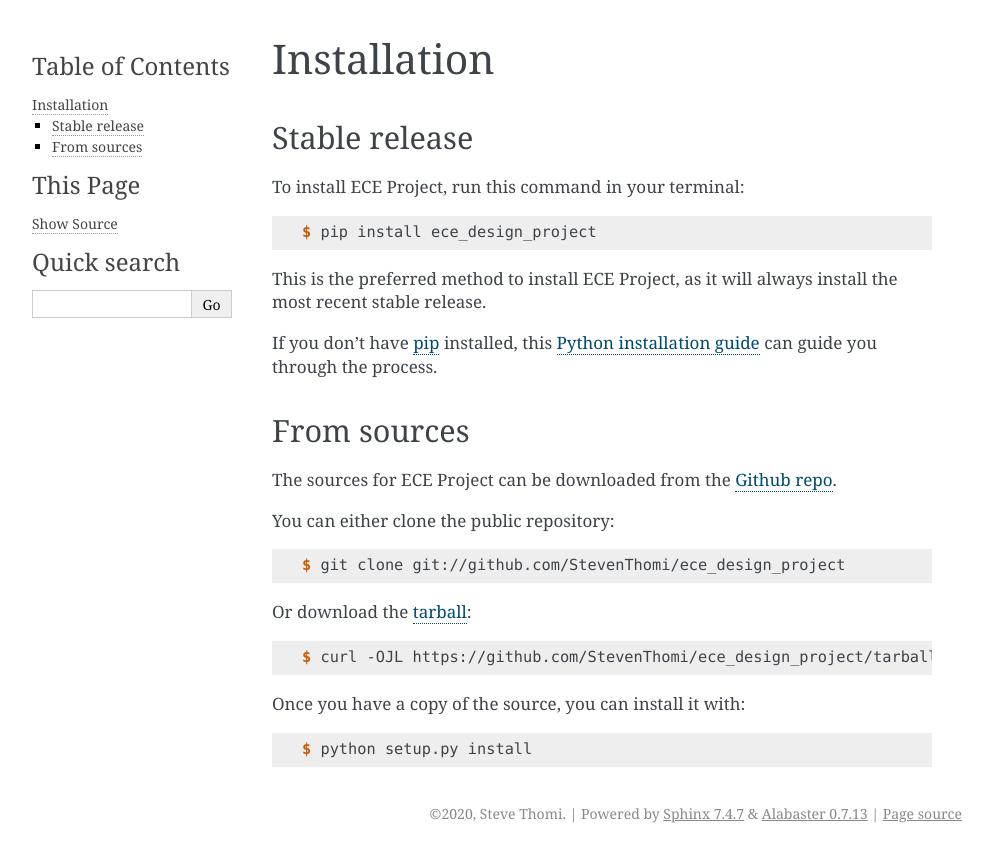
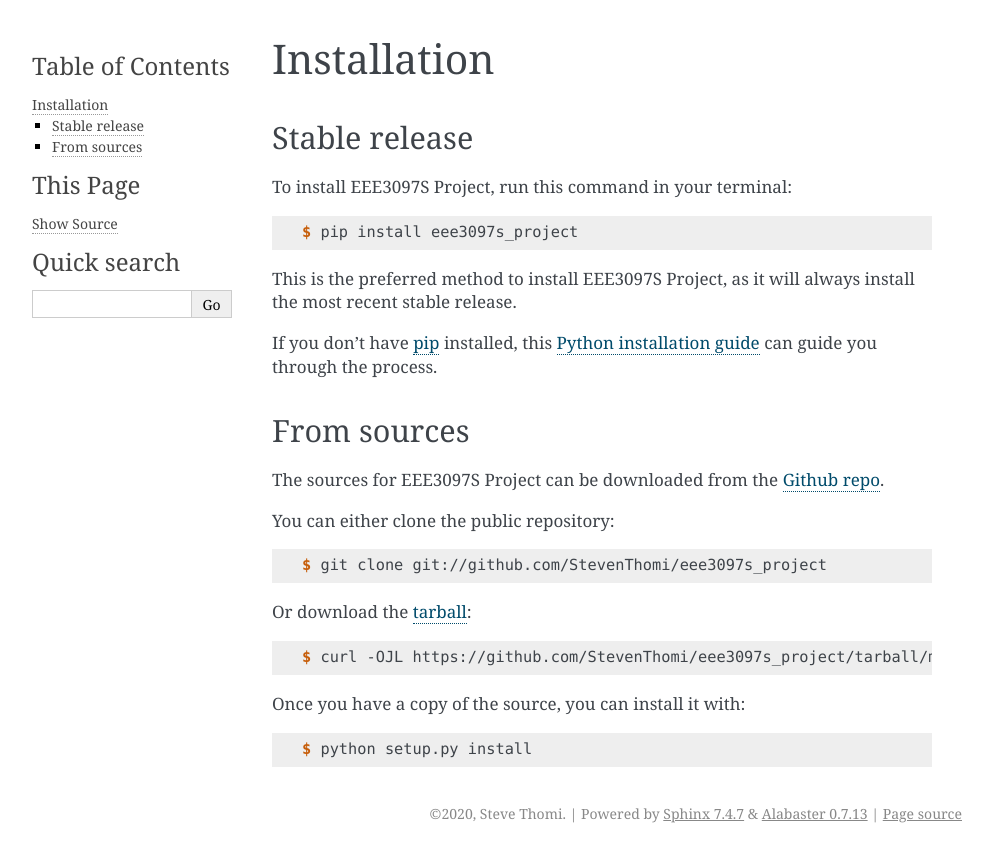
Before and after one commit to StevenThomi/eee3097s_project, a Sphinx documentation site: the page built from docs/installation.rst, in a window 1280 px wide. Shown: the top 862 px of the page, without its empty margins (148-1141 px from the left). Built offline with Sphinx 7.4.7, drawn with Linux system fonts in a browser that asks for light colours; pages that are not in the unit, such as notebooks, are missing from menus; the version number is read from the project's files by our own code.

Commit message:
Update installation.rst

```diff
--- a/docs/installation.rst
+++ b/docs/installation.rst
@@ -8,13 +8,13 @@
 Stable release
 --------------
 
-To install ECE Project, run this command in your terminal:
+To install EEE3097S Project, run this command in your terminal:
 
 .. code-block:: console
 
-    $ pip install ece_design_project
+    $ pip install eee3097s_project
 
-This is the preferred method to install ECE Project, as it will always install the most recent stable release.
+This is the preferred method to install EEE3097S Project, as it will always install the most recent stable release.
 
 If you don't have `pip`_ installed, this `Python installation guide`_ can guide
 you through the process.
@@ -26,19 +26,19 @@
 From sources
 ------------
 
-The sources for ECE Project can be downloaded from the `Github repo`_.
+The sources for EEE3097S Project can be downloaded from the `Github repo`_.
 
 You can either clone the public repository:
 
 .. code-block:: console
 
-    $ git clone git://github.com/StevenThomi/ece_design_project
+    $ git clone git://github.com/StevenThomi/eee3097s_project
 
 Or download the `tarball`_:
 
 .. code-block:: console
 
-    $ curl -OJL https://github.com/StevenThomi/ece_design_project/tarball/master
+    $ curl -OJL https://github.com/StevenThomi/eee3097s_project/tarball/master
 
 Once you have a copy of the source, you can install it with:
 
@@ -47,5 +47,5 @@
     $ python setup.py install
 
 
-.. _Github repo: https://github.com/StevenThomi/ece_design_project
-.. _tarball: https://github.com/StevenThomi/ece_design_project/tarball/master
+.. _Github repo: https://github.com/StevenThomi/eee3097s_project
+.. _tarball: https://github.com/StevenThomi/eee3097s_project/tarball/master
```
